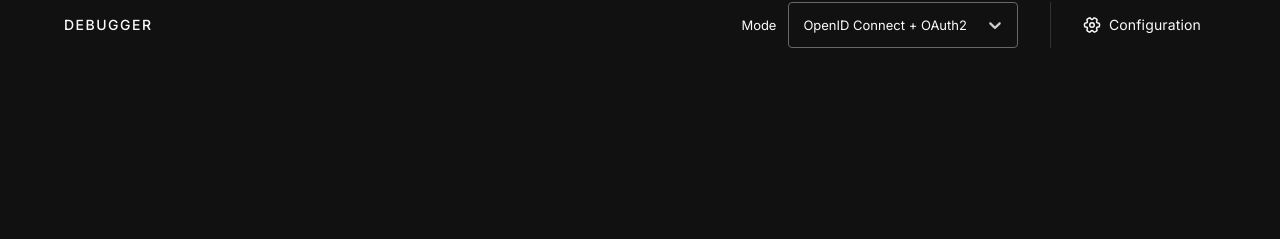
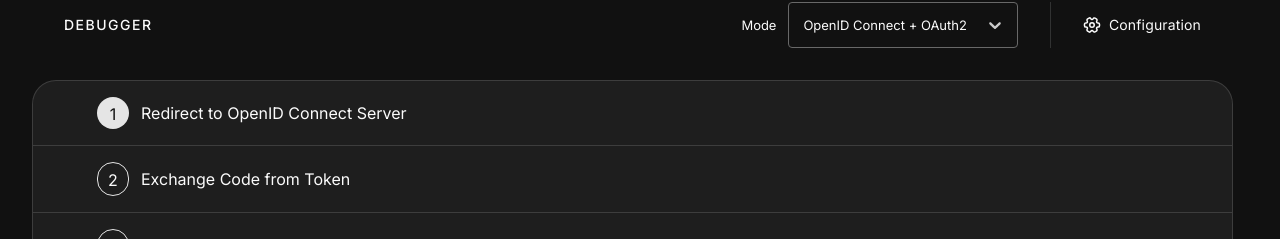
Before and after one commit to auth0/openidconnect-playground, a Next.js app: page / in a window 1280 px wide. Shown: the part 713-952 px from the top of the page. Before the commit the page ends 904 px from the top, so only its background shows below. Built offline with nearby package versions, Linux system fonts and the light colour scheme; no server answers.

Commit message:
render debugger steps component on home

```diff
--- a/app/page.tsx
+++ b/app/page.tsx
@@ -1,4 +1,5 @@
 import { HeroJumbotronComponent } from "features/common/components/hero-jumbotron/hero-jumbotron.component";
+import { DebuggerSteps } from "features/debugger/components/steps/debugger-steps.component";
 import { DebuggerToolbar } from "features/debugger/components/toolbar/debugger-toolbar.component";
 
 export default function Page() {
@@ -6,6 +7,7 @@
     <>
       <HeroJumbotronComponent />
       <DebuggerToolbar />
+      <DebuggerSteps />
     </>
   );
 }
```
